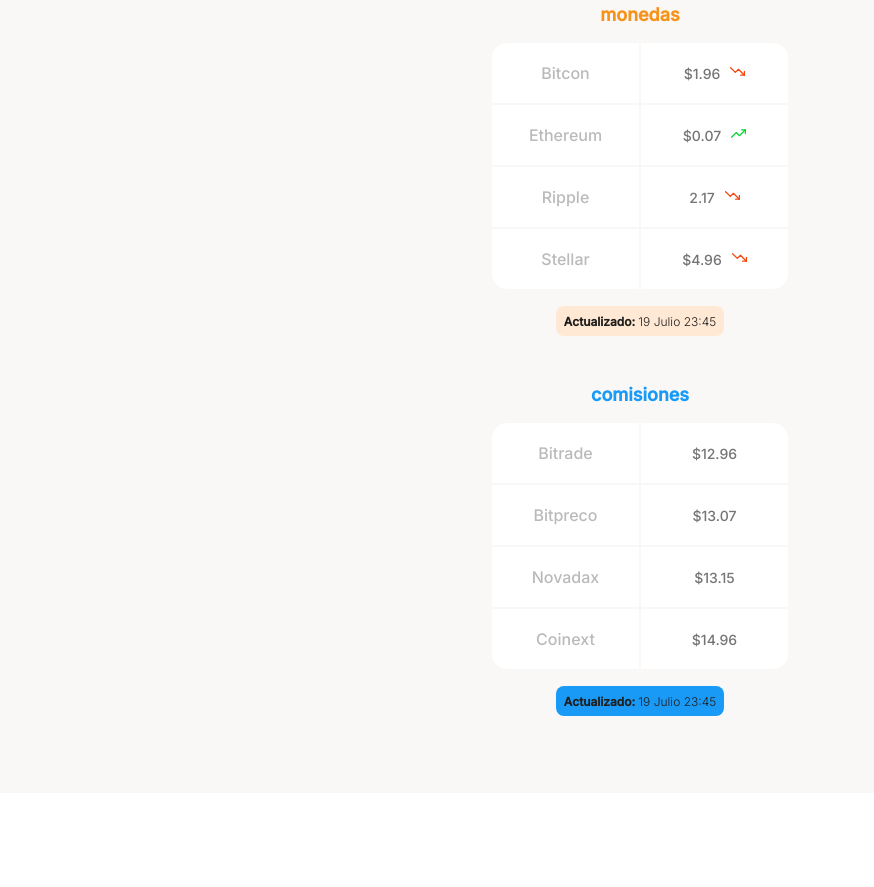
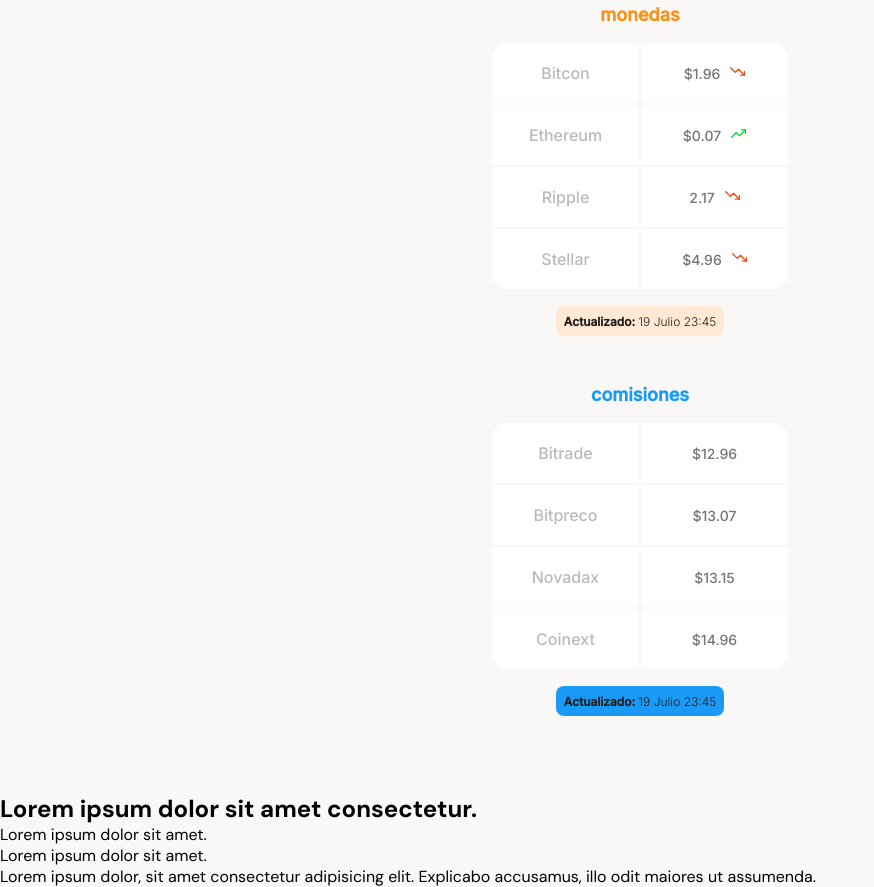
Before and after one commit to joaogarduno/app-web-branding, a plain HTML site: page index.html in a window 1280 px wide. Shown: the part 763-1650 px from the top of the page, without its empty margins (0-874 px from the left). Before the commit the page ends 1556 px from the top, so only its background shows below. Drawn offline with Linux system fonts and the light colour scheme.

Commit message:
Estructura base de la seccion de beneficios

```diff
--- a/index.html
+++ b/index.html
@@ -102,11 +102,30 @@
                         <p><b>Actualizado: </b>19 Julio 23:45</p>
                     </div>
                 </div>
+            </section>
+        </section>
 
+        <!-- SECTION BENEFITS -->
+        <section class="main-product-detail">
+            <span></span>
+            <!-- TEXT -->
+            <div>
+                <h2>Lorem ipsum dolor sit amet consectetur.</h2>
+                <p>Lorem ipsum dolor sit amet.</p>
+            </div>
+
+            <!-- CARDS CONTENT -->
+            <section class="product-cards--container">
+                <article class="product-detail--card">
+                    <span class="clock"></span>
+                    <!-- bloque-elemento -> titulo de tarjeta -->
+                    <p class="product--card-title">Lorem ipsum dolor sit amet.</p>
+                    <p class="product--card-body">Lorem ipsum dolor, sit amet consectetur adipisicing elit. Explicabo accusamus, illo odit maiores ut assumenda.</p>
+                </article>
             </section>
+        </section>
 
-        </section>
-        <section></section>
+        <!--  -->
         <section></section>
         <section></section>
     </main>
```
